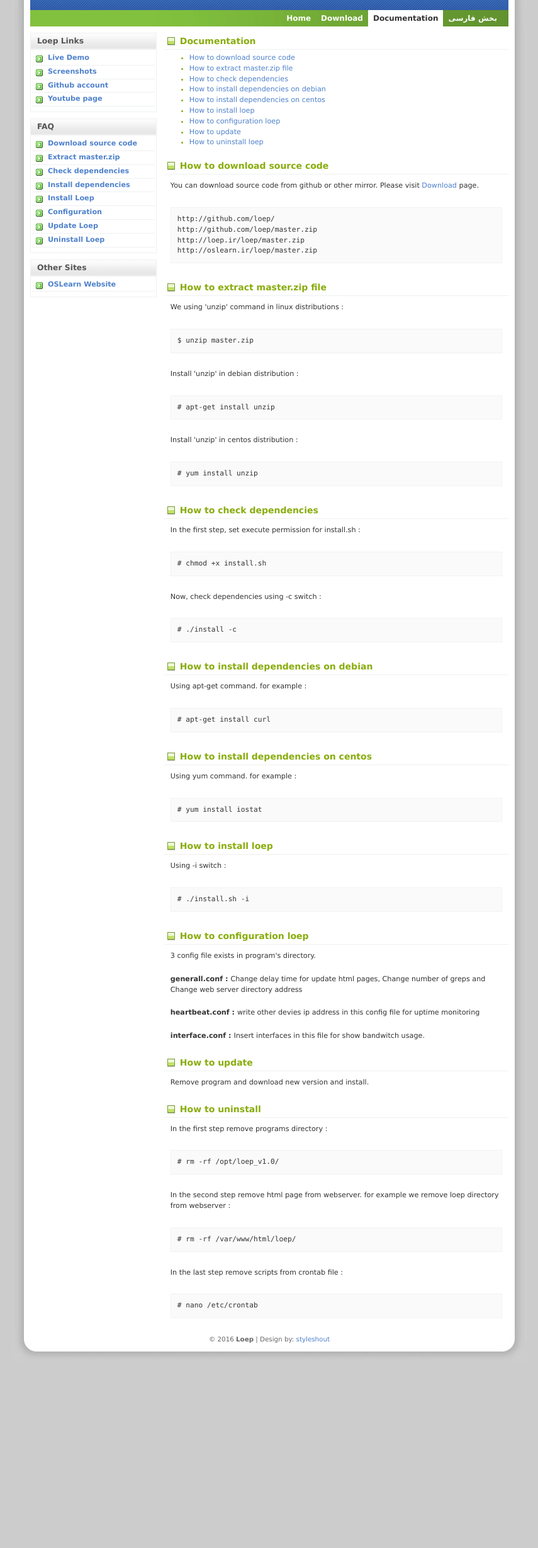
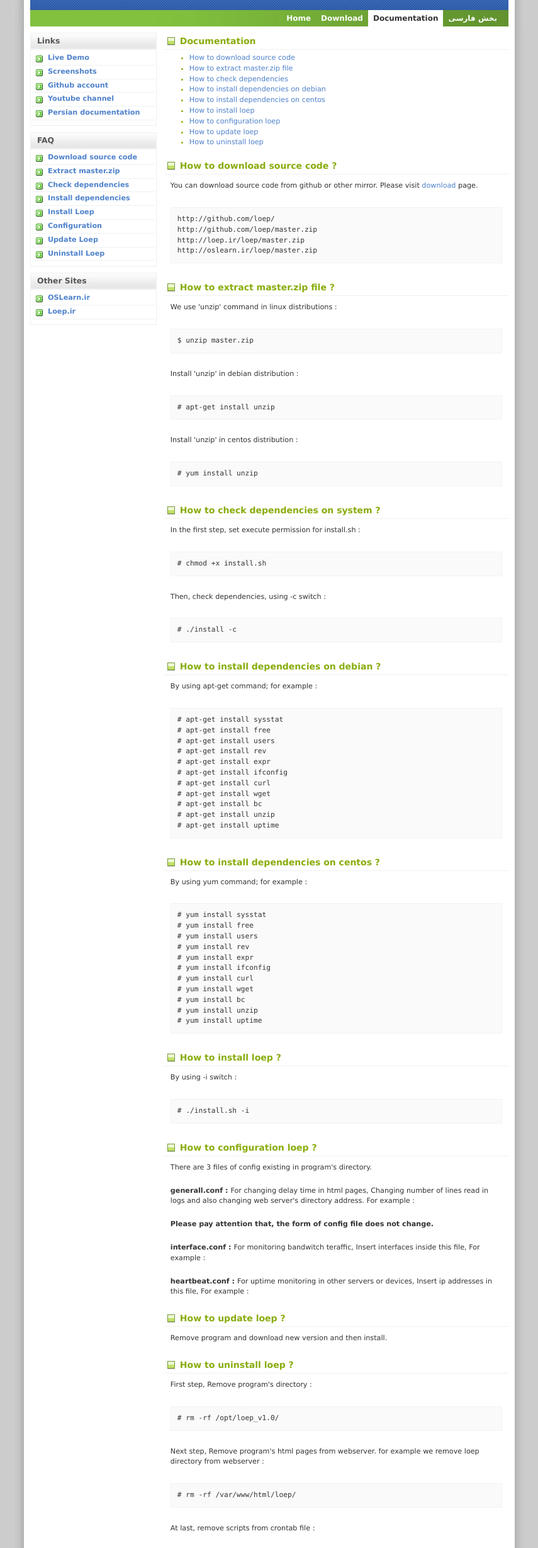
Before and after one commit to loep/loep.github.io, a plain HTML site: page documentation.html in a window 1280 px wide. Shown: the part 90-2548 px from the top of the page at 63% size, without its empty margins (212-1067 px from the left). Before the commit the page ends 2253 px from the top, so only its background shows below. Drawn offline with Linux system fonts and the light colour scheme.

Commit message:
Update documentation.html

```diff
--- a/documentation.html
+++ b/documentation.html
@@ -26,14 +26,14 @@
   </div>
   <div id="content-wrap">
     <div id="sidebar">
-      <h1>Loep Links</h1>
+      <h1>Links</h1>
       <div class="left-box">
         <ul class="sidemenu">
-          <li><a target="_blank" href="#">Live Demo</a></li>
+          <li><a target="_blank" href="http://demo.loep.ir/">Live Demo</a></li>
           <li><a href="screenshots.html">Screenshots</a></li>
-          <li><a target="_blank" href="#TemplateInfo">Github account</a></li>
-          <li><a target="_blank" href="#TemplateInfo">Youtube page</a></li>
-
+          <li><a target="_blank" href="https://github.com/loep/">Github account</a></li>
+          <li><a target="_blank" href="#">Youtube channel</a></li>
+		  <li><a target="_blank" href="documentation-fa.html">Persian documentation</a></li>
         </ul>
       </div>
 
@@ -54,7 +54,8 @@
       <h1>Other Sites</h1>
       <div class="left-box">
         <ul class="sidemenu">
-          <li><a target="_blank" href="http://oslearn.ir">OSLearn Website</a></li>
+          <li><a target="_blank" href="http://oslearn.ir">OSLearn.ir</a></li>
+		  <li><a target="_blank" href="http://loep.ir">Loep.ir</a></li>
         </ul>
       </div>
     </div>
@@ -69,7 +70,7 @@
 <li><span><a href=#centos>How to install dependencies on centos</a></span></li>
 <li><span><a href=#install>How to install loep</a></span></li>
 <li><span><a href=#configuration>How to configuration loep</a></span></li>
-<li><span><a href=#update>How to update</a></span></li>
+<li><span><a href=#update>How to update loep</a></span></li>
 <li><span><a href=#uninstall>How to uninstall loep</a></span></li>
       </ul>
 
@@ -77,8 +78,8 @@
     </div>
 
     <div id="main"> <a name="download"></a>
-      <h1>How to download source code</h1>
-      <p>You can download source code from github or other mirror. Please visit <a target="_blank" href="download.html">Download</a> page.</p>
+      <h1>How to download source code ?</h1>
+      <p>You can download source code from github or other mirror. Please visit <a target="_blank" href="download.html">download</a> page.</p>
 	  <p><code>http://github.com/loep/ <br />
 	  http://github.com/loep/master.zip <br />
 	  http://loep.ir/loep/master.zip <br />
@@ -86,8 +87,8 @@
     </div>
 
     <div id="main"> <a name="extract"></a>
-      <h1>How to extract master.zip file</h1>
-	  <p>We using 'unzip' command in linux distributions :</p>
+      <h1>How to extract master.zip file ?</h1>
+	  <p>We use 'unzip' command in linux distributions :</p>
 	  <p><code>$ unzip master.zip</code></p>
 	  <p>Install 'unzip' in debian distribution :</p>
 	  <p><code># apt-get install unzip</code></p>
@@ -96,51 +97,74 @@
     </div>
 
     <div id="main"> <a name="dependencies"></a>
-      <h1>How to check dependencies</h1>
+      <h1>How to check dependencies on system ?</h1>
       <p>In the first step, set execute permission for install.sh :</p>
 	  <p><code># chmod +x install.sh</code></p>
-	  <p>Now, check dependencies using -c switch :</p>
+	  <p>Then, check dependencies, using -c switch :</p>
 	  <p><code># ./install -c</code></p>
     </div>
 
     <div id="main"> <a name="debian"></a>
-      <h1>How to install dependencies on debian</h1>
-      <p>Using apt-get command. for example :</p>
-	<p><code># apt-get install curl</code></p>
+      <h1>How to install dependencies on debian ?</h1>
+      <p>By using apt-get command; for example :</p>
+	<p><code># apt-get install sysstat<br />
+	# apt-get install free<br />
+	# apt-get install users<br />
+	# apt-get install rev<br />
+	# apt-get install expr<br />
+	# apt-get install ifconfig<br />
+	# apt-get install curl<br />
+	# apt-get install wget<br />
+	# apt-get install bc<br />
+	# apt-get install unzip<br />
+	# apt-get install uptime<br />
+	</code></p>
     </div>
 
     <div id="main"> <a name="centos"></a>
-      <h1>How to install dependencies on centos</h1>
-      <p>Using yum command. for example :</p>
-	  <p><code># yum install iostat</code></p>
+      <h1>How to install dependencies on centos ?</h1>
+      <p>By using yum command; for example :</p>
+	  <p><code># yum install sysstat<br />
+	# yum install free<br />
+	# yum install users<br />
+	# yum install rev<br />
+	# yum install expr<br />
+	# yum install ifconfig<br />
+	# yum install curl<br />
+	# yum install wget<br />
+	# yum install bc<br />
+	# yum install unzip<br />
+	# yum install uptime<br />
+	</code></p>
     </div>
 
     <div id="main"> <a name="install"></a>
-      <h1>How to install loep</h1>
-      <p>Using -i switch : </p>
+      <h1>How to install loep ?</h1>
+      <p>By using -i switch : </p>
 	  <p><code># ./install.sh -i</code></p>
     </div>
 
     <div id="main"> <a name="configuration"></a>
-      <h1>How to configuration loep</h1>
-      <p>3 config file exists in program's directory.</p>
-	  <p><strong>generall.conf : </strong>Change delay time for update html pages, Change number of greps and Change web server directory address</p>
-	  <p><strong>heartbeat.conf : </strong>write other devies ip address in this config file for uptime monitoring</p>
-	  <p><strong>interface.conf : </strong>Insert interfaces in this file for show bandwitch usage.</p>
+      <h1>How to configuration loep ?</h1>
+      <p>There are 3 files of config existing in program's directory.</p>
+	  <p><strong>generall.conf : </strong>For changing delay time in html pages, Changing number of lines read in logs and also changing web server's directory address. For example :</p>
+<p><strong>Please pay attention that, the form of config file does not change.</strong></p>
+	  <p><strong>interface.conf : </strong> For monitoring bandwitch teraffic, Insert interfaces inside this file, For example :</p>
+	  <p><strong>heartbeat.conf : </strong>For uptime monitoring in other servers or devices, Insert ip addresses in this file, For example :</p>
     </div>
 
     <div id="main"> <a name="update"></a>
-      <h1>How to update</h1>
-      <p>Remove program and download new version and install.</p>
+      <h1>How to update loep ?</h1>
+      <p>Remove program and download new version and then install.</p>
     </div>
 
     <div id="main"> <a name="uninstall"></a>
-      <h1>How to uninstall</h1>
-      <p>In the first step remove programs directory :</p>
+      <h1>How to uninstall loep ?</h1>
+      <p>First step, Remove program's directory :</p>
 	  <p><code># rm -rf /opt/loep_v1.0/</code></p>
-	  <p>In the second step remove html page from webserver. for example we remove loep directory from webserver :</p>
+	  <p>Next step, Remove program's html pages from webserver. for example we remove loep directory from webserver :</p>
 	  <p><code># rm -rf /var/www/html/loep/</code></p>
-	  <p>In the last step remove scripts from crontab file :</p>
+	  <p>At last, remove scripts from crontab file :</p>
 	  <p><code># nano /etc/crontab</code></p>
     </div>
 
@@ -148,7 +172,7 @@
 
   </div>
   <div id="footer">
-    <p> &copy; 2016 <strong>Loep</strong> | Design by: <a href="http://www.styleshout.com/">styleshout</a></p>
+    <p> &copy; 2016 <strong>Loep</strong> | e2ma3n@Gmail.com | Design by: <a href="http://www.styleshout.com/">styleshout</a></p>
   </div>
 </div>
 </body>
```
